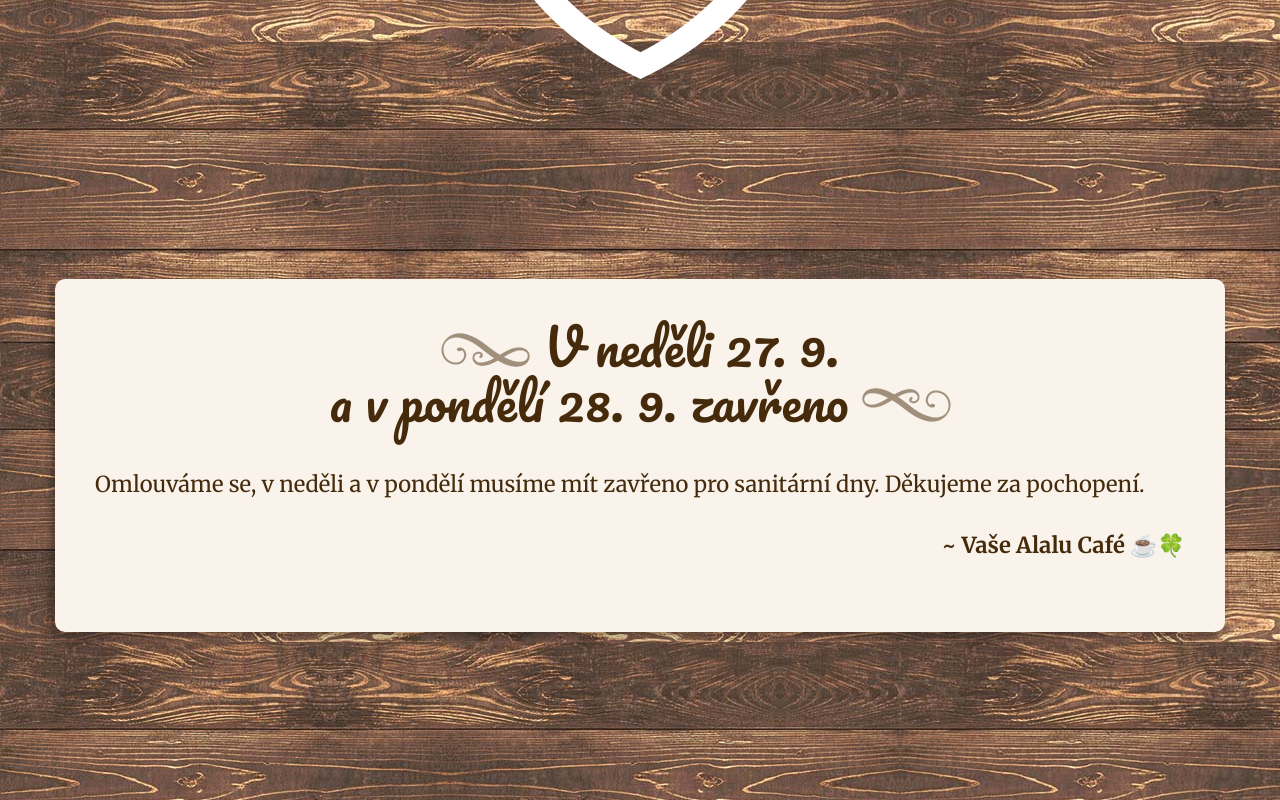
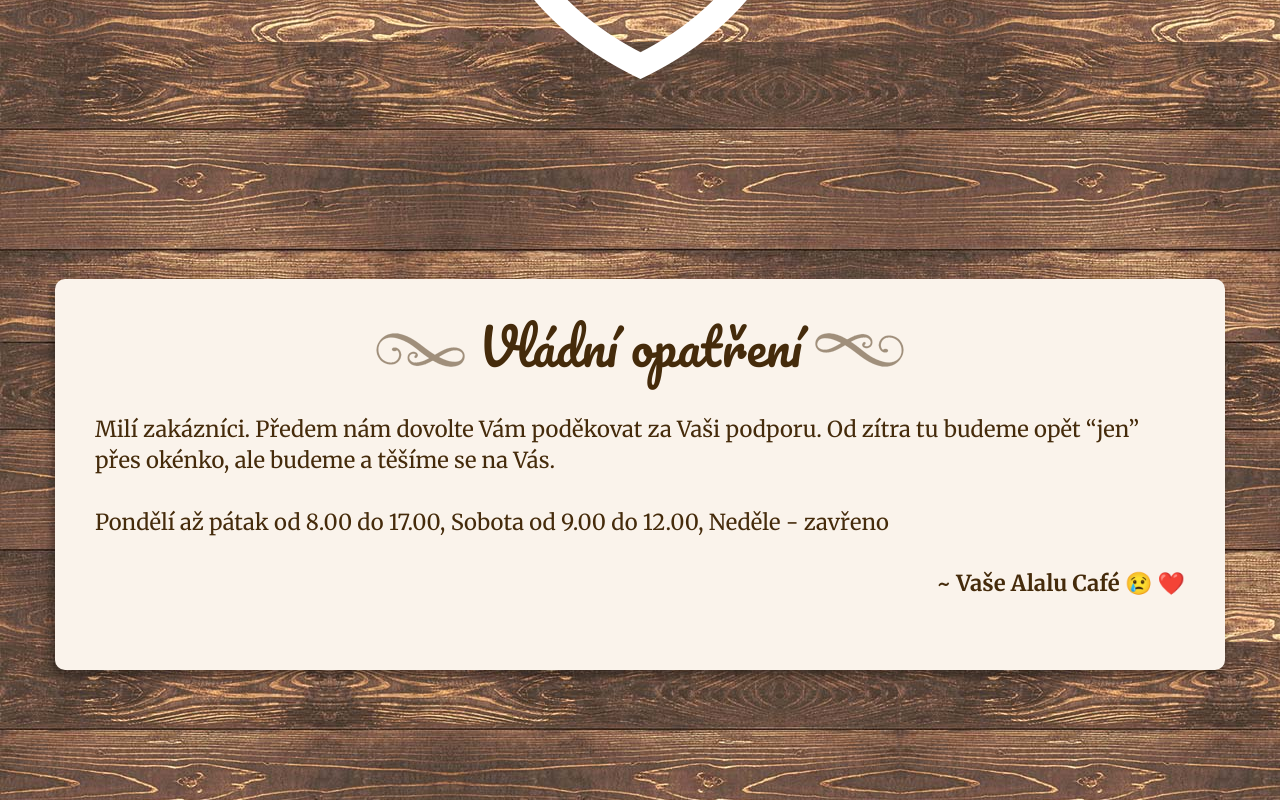
Before and after one commit to trunda/alalucafe.cz, a plain HTML site: page index.htm in a window 1280 px wide. Shown: the part 558-1358 px from the top of the page. Drawn offline with nearby package versions, Linux system fonts and the light colour scheme.

Commit message:
Update index.htm

```diff
--- a/index.htm
+++ b/index.htm
@@ -22,14 +22,17 @@
 
      <section id="upozornění" class="box" style="margin-top: 200px;">
       <h1>
-        V neděli 27. 9.<br>a v pondělí 28. 9. zavřeno
+        Vládní opatření
       </h1>
       <p>
-        Omlouváme se, v neděli a v pondělí musíme mít zavřeno pro sanitární dny. Děkujeme za pochopení.
+        Milí zakázníci. Předem nám dovolte Vám poděkovat za Vaši podporu. Od zítra tu budeme opět “jen” přes okénko, ale budeme a těšíme se na Vás.
+      </p>
+      <p>
+        Pondělí až pátak od 8.00 do 17.00, Sobota od 9.00 do 12.00, Neděle - zavřeno
       </p>
       <p style="font-weight: bold; text-align: right">
         ~
-        Vaše Alalu Café ☕️🍀
+        Vaše Alalu Café 😢 ❤️
       </p>
     </section>
 
```
